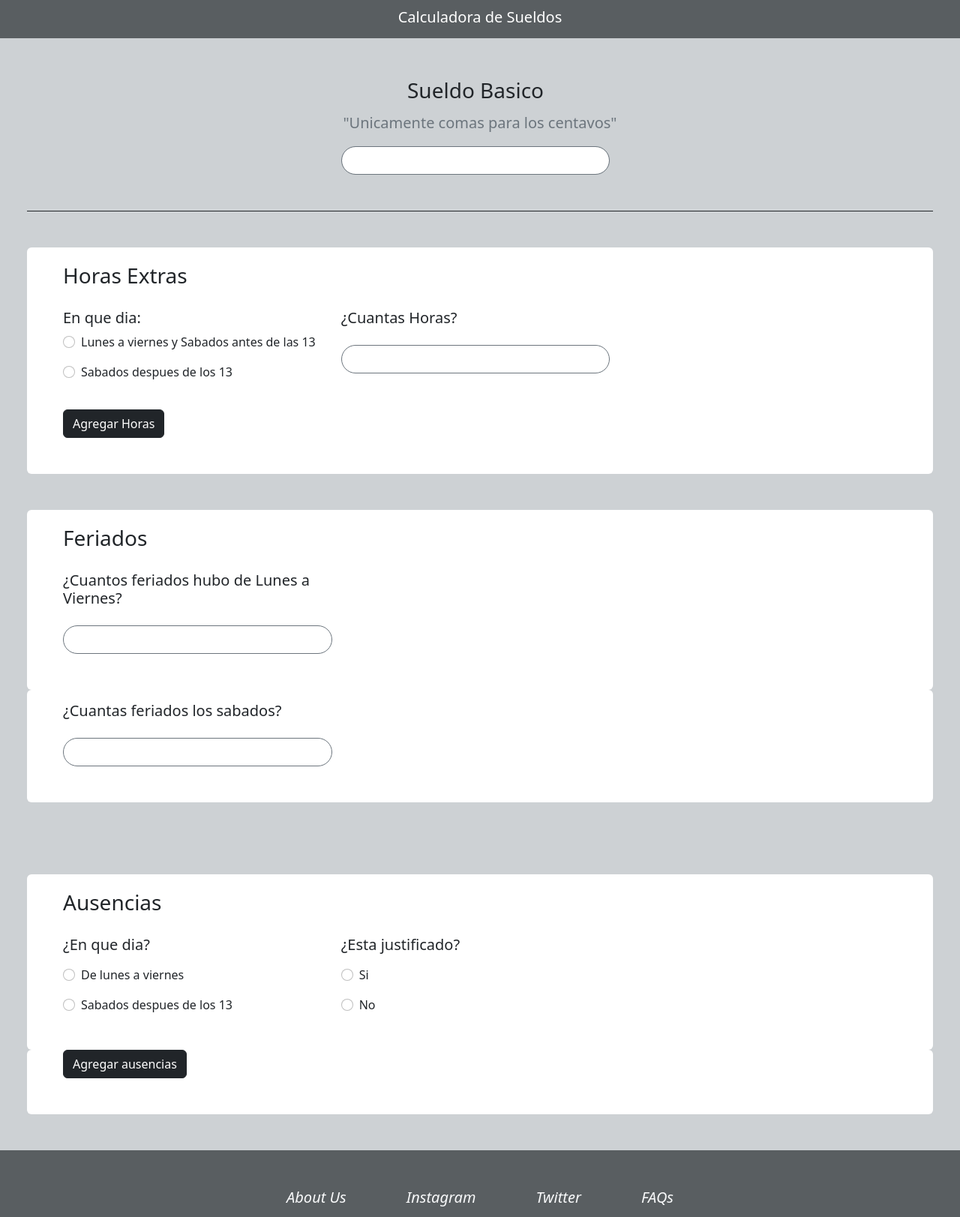
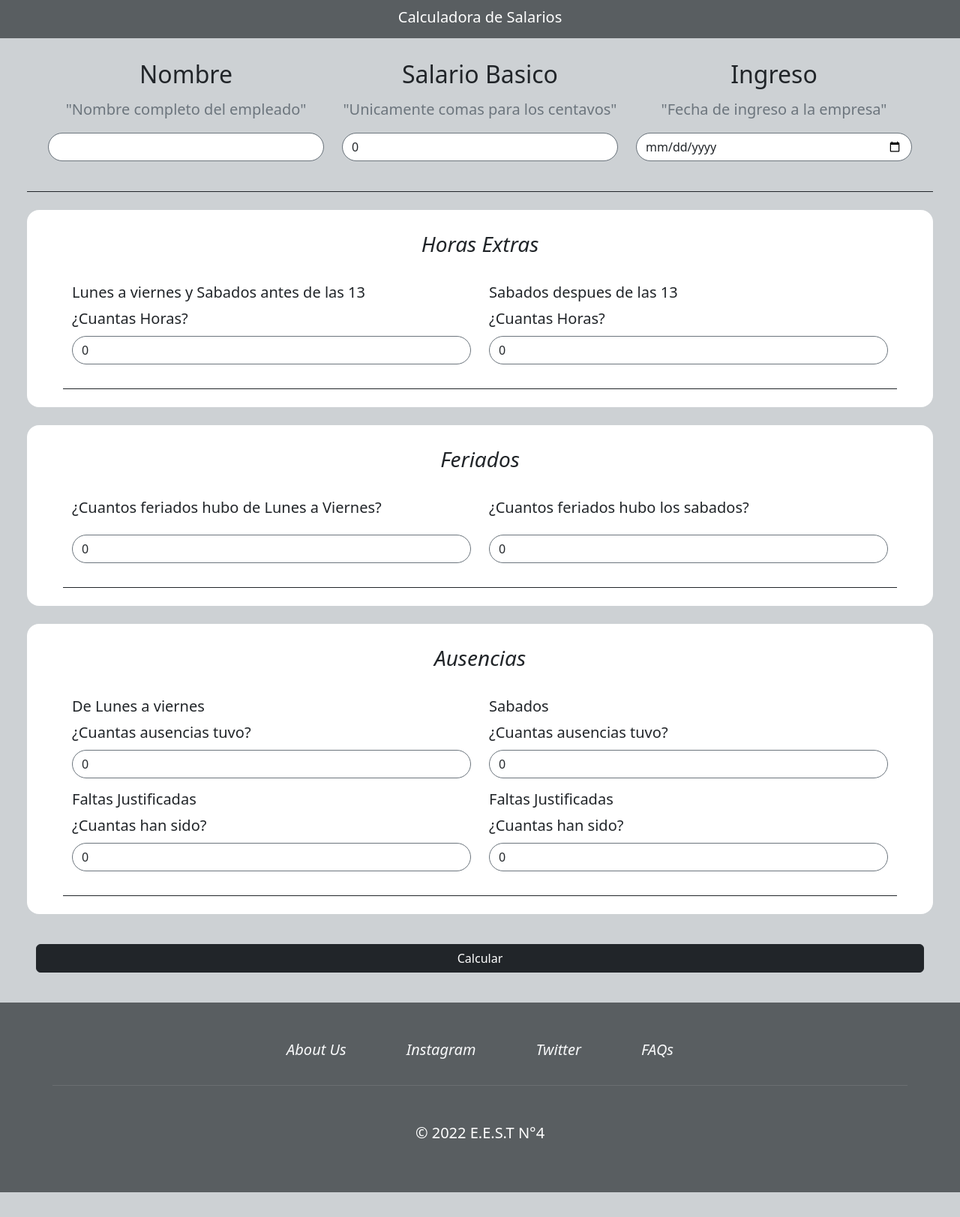
Before and after one commit to Martinperez21/Org-metodos-proyecto-final, a plain HTML site: page index.html in a window 1280 px wide. Shown: the part 5-1628 px from the top of the page at 75% size. After the commit the page ends 1595 px from the top, so only its background shows below. Drawn offline with nearby package versions, Linux system fonts and the light colour scheme.

Commit message:
Add files via upload

```diff
--- a/index.html
+++ b/index.html
@@ -12,185 +12,325 @@
 		<script src="https://cdn.jsdelivr.net/npm/bootstrap@5.2.1/dist/js/bootstrap.bundle.min.js"
 		integrity="sha384-u1OknCvxWvY5kfmNBILK2hRnQC3Pr17a+RTT6rIHI7NnikvbZlHgTPOOmMi466C8"
 		crossorigin="anonymous"></script>
-
 		<nav class="navbar color-bg ">
 			<div class="container-fluid justify-content-center ">
-    <a class="navbar-brand text-white m-0" href="#">Calculadora de Sueldos</a>
+				<a class="navbar-brand text-white m-0" href="#">
+					Calculadora de Salarios
+				</a>
 			</div>
 		</nav>
-
-<div class="container-fluid px-5 mt-5 text-center">
-  <div class="row px-5  border-bottom border-dark pb-5">
-    <div class="col-lg-12 ps-0">
-      <label for="Sueldo_basico" class="form-label fs-3">Sueldo Basico</label>
+		<div class="container-fluid my-4 px-5 text-center">
+			<div class="row border-bottom border-dark px-3 pb-4">
+				<div class="col-md-4 col-12 mb-3">
+					<label class="form-label fs-2">
+						Nombre
+					</label>
+					<p class="text-muted lead ">
+						"Nombre completo del empleado"
+					</p>
+					<input type="text" class="form-control rounded-pill border border-secondary" id="nombre">
 				</div>
-    <div class="col-lg-12 p-0">
-      <p class="text-muted lead ">"Unicamente comas para los centavos"</p>
+				<div class="col-md-4 col-12 mb-3">
+					<label class="form-label fs-2">
+						Salario Basico
+					</label>
+					<p class="text-muted lead ">
+						"Unicamente comas para los centavos"
+					</p>
+					<input type="number" class="form-control rounded-pill border border-secondary" value="0" id="salarioBasico">
 				</div>
-    <div class="col-lg-4 col-md-3"></div>
-    <div class="col-lg-4  col-md-6 ps-0 ">
-      <input type="number" class="form-control rounded-pill border border-secondary" id="Sueldo_basico">
-    </div>
-    <div class="col-lg-4 col-md-3"></div>
-
-  </div>
-</div>
-
-<div class="container-fluid px-5 mt-5 ">
-  <div class="row px-5 horas-extras-container rounded pt-3 pb-5">
-    <div class="col-lg-12 p-0">
-    </div>
-    <label for="Sueldo_basico" class="form-label fs-3 ps-0 pb-3">Horas Extras</label>
-    <div class="col-xl-4 col-lg-6 col-md-8 col-sm-10 col-12 ps-0 mb-3 ">
-      <div>
-        <h5>En que dia:</h5>
-      </div>
-      <div class="form-check mb-3">
-        <input class="form-check-input" type="radio" name="flexRadioDefault" id="flexRadioDefault1">
-        <label class="form-check-label" for="flexRadioDefault1">
-          Lunes a viernes y Sabados antes de las 13
+				<div class="col-md-4 col-12 mb-3">
+					<label class="form-label fs-2">
+						Ingreso
 					</label>
-    </div>
-    <div class="form-check mb-3">
-      <input class="form-check-input" type="radio" name="flexRadioDefault" id="flexRadioDefault1">
-      <label class="form-check-label" for="flexRadioDefault1">
-        Sabados despues de los 13
-      </label>
-
-
-    </div>
-  </div>
-
-  <div class="col-xl-4 col-lg-6 col-md-8 col-sm-10 col-12 ps-0 mb-5 me-5">
-    <div>
-      <h5 class="pb-3">¿Cuantas Horas?</h5>
-      <input type="number" class="form-control rounded-pill border border-secondary" id="horas_extras">
-    </div>
-  </div>
-
-  <div class="col-xl-4 col-lg-6 col-md-8 col-sm-10 col-12 ps-0 align-lg-self-center  ">
-      <button type="button" class="btn btn-dark ">Agregar Horas</button>
-  </div>
-
- </div>
-</div>
-
-<div class="container-fluid px-5 mt-5">
-  <div class="row px-5 horas-extras-container rounded pt-3 ">
-    <div class="col-lg-12 p-0">
-      <label for="Sueldo_basico" class="form-label fs-3 pb-3">Feriados</label>
-    </div>
-
-    <div class="col-xl-4 col-lg-6 col-md-8 col-sm-10 col-12 ps-0 mb-5 me-5 align-self-center">
-      <div>
-        <h5 class="pb-3">¿Cuantos feriados hubo de Lunes a Viernes?</h5>
-        <input type="number" class="form-control rounded-pill border border-secondary" id="horas_extras">
+					<p class="text-muted lead ">
+						"Fecha de ingreso a la empresa"
+					</p>
+					<input type="date" class="form-control rounded-pill border border-secondary" id="ingreso">
 				</div>
 			</div>
 		</div>
-
-<div class="row px-5 horas-extras-container rounded pt-3 mb-5">
-  <div class="col-xl-4 col-lg-6 col-md-8 col-sm-10 col-12 ps-0 mb-5 me-5 align-self-center">
+		<div class="container-fluid my-4 px-5">
+			<div class="row row-cols-lg-2 row-cols-1 bg-white rounded-4 px-md-5 px-3 py-4">
+				<div class="col-lg-12 pb-3 text-center">
+					<label class="fs-3 fst-italic">
+						Horas Extras
+					</label>
+				</div>
+				<div class="col-lg-6 col-12 py-3 border-bottom border-dark">
 					<div>
-      <h5 class="pb-3">¿Cuantas feriados los sabados?</h5>
-      <input type="number" class="form-control rounded-pill border border-secondary" id="horas_extras">
+						<h5 class="mb-2">
+							Lunes a viernes y Sabados antes de las 13
+						</h5>
+						<label class="fs-5 mb-2">
+							¿Cuantas Horas?
+						</label>
+						<input type="number" class="form-control mb-3 border border-secondary rounded-pill" value="0" id="horasExtras1">
+					</div>
+				</div>
+				<div class="col-lg-6 col-12 py-3 border-bottom border-dark">
+					<div>
+						<h5 class="mb-2">
+							Sabados despues de las 13
+						</h5>
+						<label class="fs-5 mb-2">
+							¿Cuantas Horas?
+						</label>
+						<input type="number" class="form-control mb-3 border border-secondary rounded-pill" value="0" id="horasExtras2">
 					</div>
 				</div>
 			</div>
 		</div>
-
-<div class="container-fluid px-5 py-5 ">
-  <div class="row px-5 horas-extras-container rounded pt-3 pb-3 pt-3 pb-3 ">
-    <div class="col-lg-12 p-0">
-      <label for="Sueldo_basico" class="form-label fs-3 pb-3">Ausencias</label>
-    </div>
-
-    <div class="col-xl-4 col-lg-6 col-md-8 col-sm-10 col-12 ps-0  ">
-      <div class="mb-3">
-        <h5>¿En que dia?</h5>
-      </div>
-      <div class="form-check mb-3">
-        <input class="form-check-input" type="radio" name="flexRadioDefault" id="flexRadioDefault1">
-        <label class="form-check-label" for="flexRadioDefault1">
-          De lunes a viernes
+		<div class="container-fluid my-4 px-5">
+			<div class="row row-cols-lg-2 row-cols-1 bg-white rounded-4 px-md-5 px-3 py-4">
+				<div class="col-lg-12 pb-3 text-center">
+					<label class="fs-3 fst-italic">
+						Feriados
 					</label>
 				</div>
-    <div class="form-check mb-3">
-      <input class="form-check-input" type="radio" name="flexRadioDefault" id="flexRadioDefault1">
-      <label class="form-check-label" for="flexRadioDefault1">
-        Sabados despues de los 13
-      </label>
+				<div class="col-lg-6 col-12 py-3 border-bottom border-dark">
+					<h5 class="pb-3">
+						¿Cuantos feriados hubo de Lunes a Viernes?
+					</h5>
+					<input type="number" class="form-control mb-3 border border-secondary rounded-pill" value="0" id="feriados1">
 				</div>
-  </div>
-
-  <div class="col-xl-4 col-lg-6 col-md-8 col-sm-10 col-12 ps-0  pb-3 ">
-    <div class="mb-3">
-      <h5>¿Esta justificado?</h5>
-    </div>
-    <div class="form-check mb-3">
-      <input class="form-check-input" type="radio" name="flexRadioDefault" id="flexRadioDefault1">
-      <label class="form-check-label" for="flexRadioDefault1">
-        Si
-      </label>
-  </div>
-  <div class="form-check mb-3">
-    <input class="form-check-input" type="radio" name="flexRadioDefault" id="flexRadioDefault1">
-    <label class="form-check-label" for="flexRadioDefault1">
-      No
-    </label>
+				<div class="col-lg-6 col-12 py-3 border-bottom border-dark">
+					<h5 class="pb-3">
+						¿Cuantos feriados hubo los sabados?
+					</h5>
+					<input type="number" class="form-control mb-3 border border-secondary rounded-pill" value="0" id="feriados2">
 				</div>
 			</div>
 		</div>
-
-<div class="row px-5 horas-extras-container rounded pt-0 pb-5">
-  <div class="col-xl-4 col-lg-6 col-md-8 col-sm-10 col-12 ps-0 align-self-center  ">
-    <button type="button" class="btn btn-dark ">Agregar ausencias</button>
+		<div class="container-fluid my-4 px-5">
+			<div class="row row-cols-lg-2 row-cols-1 bg-white rounded-4 px-md-5 px-3 py-4">
+				<div class="col-lg-12 pb-3 text-center">
+					<label class="fs-3 fst-italic">
+						Ausencias
+					</label>
+				</div>
+				<div class="col-lg-6 col-12 py-3 border-bottom border-dark">
+					<h5 class="mb-2">
+						De Lunes a viernes
+					</h5>
+					<label class="fs-5 mb-2">
+						¿Cuantas ausencias tuvo?
+					</label>
+					<input type="number" class="form-control mb-3 border border-secondary rounded-pill" value="0" id="ausencias1">
+					<h5 class="mb-2">
+						Faltas Justificadas
+					</h5>
+					<label class="fs-5 mb-2">
+						¿Cuantas han sido?
+					</label>
+					<input type="number" class="form-control mb-3 border border-secondary rounded-pill" value="0" id="ausenciasJustificadas1">
+				</div>
+				<div class="col-lg-6 col-12 py-3 border-bottom border-dark">
+					<h5 class="mb-2">
+						Sabados
+					</h5>
+					<label class="fs-5 mb-2">
+						¿Cuantas ausencias tuvo?
+					</label>
+					<input type="number" class="form-control mb-3 border border-secondary rounded-pill" value="0" id="ausencias2">
+					<h5 class="mb-2">
+						Faltas Justificadas
+					</h5>
+					<label class="fs-5 mb-2">
+						¿Cuantas han sido?
+					</label>
+					<input type="number" class="form-control mb-3 border border-secondary rounded-pill" value="0" id="ausenciasJustificadas2">
 				</div>
 			</div>
 		</div>
-
+		<div class="container-fluid px-5 my-4">
+			<div class="row py-3">
+				<div class="col-12">
+					<button type="button" class="btn btn-dark w-100" onclick="calcularSalario()">
+						Calcular
+					</button>
+				</div>
+			</div>
+		</div>
+		<div id="recibo" class="container-fluid my-4 px-5 d-none">
+			<div class="row bg-white rounded-4 px-md-3 px-3 py-4">
+				<div class="col-sm-6 col-12 p-3 border border-bottom-0 border-dark text-center">
+					<label class="fs-5 text-bg-secondary rounded-3 p-1">
+						Nombre
+					</label>
+					<h5 id="reciboNombre" class="fw-bold my-2">
+					</h5>
+				</div>
+				<div class="col-sm-6 col-12 p-3 border border-bottom-0 border-dark text-center">
+					<label class="fs-5 text-bg-secondary rounded-3 p-1">
+						Ingreso
+					</label>
+					<h5 id="reciboIngreso" class="fw-bold my-2">
+					</h5>
+				</div>
+				<div class="col-sm-8 col-7 p-3 border border-bottom-0 border-dark">
+					<label class="fs-5">
+						Salario basico
+					</label>
+				</div>
+                <div class="col-sm-4 col-5 p-3 border border-bottom-0 border-dark">
+					<h5 id="reciboSalarioBasico" class="fw-bold text-end">
+					</h5>
+				</div>
+				<div class="col-sm-8 col-7 p-3 border border-bottom-0 border-dark">
+					<label class="fs-5">
+						Ausencias Justificadas
+					</label>
+				</div>
+                <div class="col-sm-4 col-5 p-3 border border-bottom-0 border-dark">
+					<h5 id="reciboAusenciasJustificadas" class="fw-bold text-success text-end">
+					</h5>
+				</div>
+				<div class="col-sm-8 col-7 p-3 border border-bottom-0 border-dark">
+					<label class="fs-5">
+						Horas extras
+					</label>
+				</div>
+                <div class="col-sm-4 col-5 p-3 border border-bottom-0 border-dark">
+					<h5 id="reciboHorasExtras" class="fw-bold text-success text-end">
+					</h5>
+				</div>
+				<div class="col-sm-8 col-7 p-3 border border-bottom-0 border-dark">
+					<label class="fs-5">
+						Feriados
+					</label>
+				</div>
+                <div class="col-sm-4 col-5 p-3 border border-bottom-0 border-dark">
+					<h5 id="reciboFeriados" class="fw-bold text-success text-end">
+					</h5>
+				</div>
+				<div class="col-sm-8 col-7 p-3 border border-bottom-0 border-dark">
+					<label class="fs-5">
+						Presentismo
+					</label>
+				</div>
+                <div class="col-sm-4 col-5 p-3 border border-bottom-0 border-dark">
+					<h5 id="reciboPresentismo" class="fw-bold text-success text-end">
+					</h5>
+				</div>
+				<div class="col-sm-8 col-7 p-3 border border-bottom-0 border-dark">
+					<label class="fs-5">
+						Productividad (+10%)
+					</label>
+				</div>
+                <div class="col-sm-4 col-5 p-3 border border-bottom-0 border-dark">
+					<h5 id="reciboProductividad" class="fw-bold text-success text-end">
+					</h5>
+				</div>
+				<div class="col-sm-8 col-7 p-3 border border-bottom-0 border-dark">
+					<label class="fs-5">
+						Jubilación (-11%)
+					</label>
+				</div>
+                <div class="col-sm-4 col-5 p-3 border border-bottom-0 border-dark">
+					<h5 id="reciboJubilacion" class="fw-bold text-danger text-end">
+					</h5>
+				</div>
+				<div class="col-sm-8 col-7 p-3 border border-bottom-0 border-dark">
+					<label class="fs-5">
+						Obra Social (-3%)
+					</label>
+				</div>
+                <div class="col-sm-4 col-5 p-3 border border-bottom-0 border-dark">
+					<h5 id="reciboObraSocial" class="fw-bold text-danger text-end">
+					</h5>
+				</div>
+				<div class="col-sm-8 col-7 p-3 border border-bottom-0 border-dark">
+					<label class="fs-5">
+						Ley 19032 (-3%)
+					</label>
+				</div>
+                <div class="col-sm-4 col-5 p-3 border border-bottom-0 border-dark">
+					<h5 id="reciboLey" class="fw-bold text-danger text-end">
+					</h5>
+				</div>
+				<div class="col-md-4 col-12 p-3 border border-dark text-center">
+					<label class="fs-5 text-bg-success rounded-3 p-1">
+						Salario Bruto
+					</label>
+					<h5 id="reciboSalarioBruto" class="fw-bold my-2">
+					</h5>
+				</div>
+				<div class="col-md-4 col-12 p-3 border border-dark text-center">
+					<label class="fs-5 text-bg-danger rounded-3 p-1">
+						Retenciones
+					</label>
+					<h5 id="reciboRetenciones" class="fw-bold my-2">
+					</h5>
+				</div>
+				<div class="col-md-4 col-12 p-3 border border-dark text-center">
+					<label class="fs-5 text-bg-dark rounded-3 p-1">
+						Salario Neto
+					</label>
+					<h5 id="reciboSalarioNeto" class="fw-bold my-2">
+					</h5>
+				</div>
+				<div class="col-sm-8 col-7 mt-5 p-3 border border-bottom-0 border-dark">
+					<label class="fs-5">
+						Vacaciones
+					</label>
+				</div>
+                <div class="col-sm-4 col-5 mt-5 p-3 border border-bottom-0 border-dark">
+					<h5 id="reciboVacaciones" class="fw-bold text-end">
+					</h5>
+				</div>
+				<div class="col-sm-8 col-7 p-3 border border-dark">
+					<label class="fs-5">
+						Aguinaldo
+					</label>
+				</div>
+                <div class="col-sm-4 col-5 p-3 border border-dark">
+					<h5 id="reciboAguinaldo" class="fw-bold text-end">
+					</h5>
+				</div>
+			</div>
+		</div>
 		<div class="footer">
 			<footer class="color-bg">
-    <div class="container pt-3 pb-3">
+				<div class="container py-3">
 					<nav class="row">
-        <ul
-          class="nav justify-content-center border-bottom border-light p-4 mb-4 border-opacity-10 fs-5"
-
-        >
-          <li class="nav-item"><a
-              href="#"
-              class="nav-link link-light mx-4"
-            > <i class="fa fa-camera-retro fa-lg">About Us</i> </a></li>
-          <li class="nav-item"><a
-              href="#"
-              class="nav-link link-light mx-4"
-            >
-            <i class=" fa-instagram"> Instagram</i></a></li>
+						<ul	class="nav justify-content-center border-bottom border-light p-4 mb-4 border-opacity-10 fs-5">
 							<li class="nav-item">
-            <a
-              href="#"
-              class="nav-link link-light mx-4"
-            >
-            <i class=" fa-twitter" aria-hidden="true"> Twitter</i>
+								<a href="#" class="nav-link link-light mx-4">
+									<i class="fa fa-camera-retro fa-lg">
+										About Us
+									</i>
 								</a>
 							</li>
-          <li class="nav-item"><a
-              href="#"
-              class="nav-link link-light mx-4"
-            ><i class="fa-comments" aria-hidden="true"> FAQs</i>
+							<li class="nav-item">
+								<a href="#" class="nav-link link-light mx-4">
+									<i class="fa-instagram">
+										Instagram
+									</i>
+								</a>
+							</li>
+							<li class="nav-item">
+								<a href="#" class="nav-link link-light mx-4">
+									<i class="fa-twitter" aria-hidden="true">
+										Twitter
+									</i>
+								</a>
+							</li>
+							<li class="nav-item">
+								<a href="#" class="nav-link link-light mx-4">
+									<i class="fa-comments" aria-hidden="true">
+										FAQs
+									</i>
 								</a>
 							</li>
 						</ul>
-        <p class="text-center mt-4 mb-5 fs-5">© 2022 E.E.S.T N°4</p>
-
+						<p class="text-center mt-4 mb-5 fs-5">
+							© 2022 E.E.S.T N°4
+						</p>
 					</nav>
 				</div>
 			</footer>
 		</div>
-
-
-
-
-
+		<script src="index.js"></script>
 	</body>
 </html>
--- /dev/null
+++ b/index.js
@@ -0,0 +1,136 @@
+function imprimirRecibo(id1,id2,id3,id4,id5,id6,id7,id8,id9,id10,id11,id12,id13,id14,id15,id16){
+	document.querySelector('#reciboNombre').innerHTML=id1;
+	document.querySelector('#reciboIngreso').innerHTML=id2;
+	document.querySelector('#reciboSalarioBasico').innerHTML=id3.toFixed(2);
+	document.querySelector('#reciboAusenciasJustificadas').innerHTML=id4.toFixed(2);
+	document.querySelector('#reciboHorasExtras').innerHTML=id5.toFixed(2);
+	document.querySelector('#reciboFeriados').innerHTML=id6.toFixed(2);
+	document.querySelector('#reciboPresentismo').innerHTML=id7.toFixed(2);
+	document.querySelector('#reciboProductividad').innerHTML=id8.toFixed(2);
+	document.querySelector('#reciboJubilacion').innerHTML=id9.toFixed(2);
+	document.querySelector('#reciboObraSocial').innerHTML=id10.toFixed(2);
+	document.querySelector('#reciboLey').innerHTML=id11.toFixed(2);
+	document.querySelector('#reciboSalarioBruto').innerHTML=id12.toFixed(2);
+	document.querySelector('#reciboRetenciones').innerHTML=id13.toFixed(2);
+	document.querySelector('#reciboSalarioNeto').innerHTML=id14.toFixed(2);
+	document.querySelector('#reciboVacaciones').innerHTML=id15.toFixed(2);
+	document.querySelector('#reciboAguinaldo').innerHTML=id16.toFixed(2);
+	document.querySelector('#recibo').classList.remove("d-none");
+}
+
+function calcularSalario(){
+	let nombre=(document.getElementById('nombre').value);
+    let salarioBasico=parseFloat(document.getElementById('salarioBasico').value);
+	let ingreso=(document.getElementById('ingreso').value);
+    let horasExtras1=parseInt(document.getElementById('horasExtras1').value);
+    let horasExtras2=parseInt(document.getElementById('horasExtras2').value);
+    let feriados1=parseInt(document.getElementById('feriados1').value);
+    let feriados2=parseInt(document.getElementById('feriados2').value);
+	let ausencias1=parseInt(document.getElementById('ausencias1').value);
+	let	ausenciasJustificadas1=parseInt(document.getElementById('ausenciasJustificadas1').value);
+	let	ausencias2=parseInt(document.getElementById('ausencias2').value);
+	let	ausenciasJustificadas2=parseInt(document.getElementById('ausenciasJustificadas2').value);
+
+	let valorHora=salarioBasico/176;
+	let ausencias = ausencias1 + ausencias2;
+	ausencias1 = (valorHora * 8) * ausencias1;
+	ausencias2 = (valorHora * 4) * ausencias2;
+	salarioBasico = salarioBasico - ausencias1;
+	salarioBasico = salarioBasico - ausencias2;
+
+	let ausenciasJustificadas = 0
+	ausenciasJustificadas1 = (valorHora * 8) * ausenciasJustificadas1;
+	ausenciasJustificadas2 = (valorHora * 4) * ausenciasJustificadas2;
+	ausenciasJustificadas = ausenciasJustificadas1 + ausenciasJustificadas2;
+
+	let horasExtras = 0;
+	horasExtras1 = (valorHora * 1.5) * horasExtras1;
+	horasExtras2 = (valorHora * 2) * horasExtras2;
+	horasExtras =+ horasExtras1 + horasExtras2;
+
+	let feriados = 0;
+	feriados1 = (valorHora * 8) * feriados1;
+	feriados2 = (valorHora * 4) * feriados2;
+	feriados =+ feriados1 + feriados2
+
+	let presentismo = 0;
+	if (ausencias == 0)
+		presentismo =+ (salarioBasico + horasExtras + feriados) * 0.25;
+	else if (ausencias == 1)
+		presentismo =+ (salarioBasico + horasExtras + feriados) * 0.2;
+	else if (ausencias == 2)
+		presentismo =+ (salarioBasico + horasExtras + feriados) * 0.15;
+	else if (ausencias == 3)
+		presentismo =+ (salarioBasico + horasExtras + feriados) * 0.1;
+	else if (ausencias == 4)
+		presentismo =+ (salarioBasico + horasExtras + feriados) * 0.05;
+
+	let productividad = 0
+	productividad =+ (salarioBasico + horasExtras + feriados) * 0.1;
+
+	let salarioBruto = 0;
+	salarioBruto =+ salarioBasico + horasExtras + feriados + presentismo + productividad;
+
+	let jubilacion = 0;
+	jubilacion =+ salarioBruto * 0.11;
+
+	let obraSocial = 0;
+	obraSocial =+ salarioBruto * 0.03;
+
+	let ley = 0;
+	ley =+ salarioBruto * 0.03;
+
+	let retenciones = 0;
+	retenciones =+ jubilacion + obraSocial + ley;
+
+	let salarioNeto = 0;
+	salarioNeto =+ salarioBruto - retenciones;
+
+	// Me falta aun completar esta parte para la antiguedad y las vacaciones
+	console.log(ingreso)
+	const calcularAntiguedad = (ingreso) =>{
+		const fechaActual = new Date();
+		const anioActual = parseInt(fechaActual.getFullYear());
+		const mesActual = parseInt(fechaActual.getMonth()) + 1;
+		const diaActual = parseInt(fechaActual.getDate());
+
+		const anioIngreso = parseInt(String(ingreso).substring(0, 4));
+		const mesIngreso = parseInt(String(ingreso).substring(5, 7));
+		const diaIngreso = parseInt(String(ingreso).substring(8, 10));
+
+		let antiguedad = anioActual - anioIngreso
+		if (mesActual < mesIngreso) {
+			antiguedad--;
+		}
+		else if (mesActual == mesIngreso){
+			if (diaActual < diaIngreso){
+				antiguedad--;
+			}
+		}
+		return antiguedad;
+	};
+
+	let vacaciones = 0;
+
+	let aguinaldo = 0;
+	//Hasta aca seria lo que falta
+
+	imprimirRecibo(
+		nombre,
+		ingreso,
+		salarioBasico,
+		ausenciasJustificadas,
+		horasExtras,
+		feriados,
+		presentismo,
+		productividad,
+		jubilacion,
+		obraSocial,
+		ley,
+		salarioBruto,
+		retenciones,
+		salarioNeto,
+		vacaciones,
+		aguinaldo
+	);
+}
--- a/style.css
+++ b/style.css
@@ -1,15 +1,11 @@
+body{
+    background-color: rgb(205, 209, 212);
+}
+
 nav{
     color: white;
 }
 
-body{
-    background-color: rgb(205, 209, 212);
-}
-.horas-extras-container{
-    background-color: white ;
-}
-
-
 .color-bg{
     background-color: rgb(89, 94, 97);
 }
```
Lines whose indentation alone changed are shown as unchanged.
